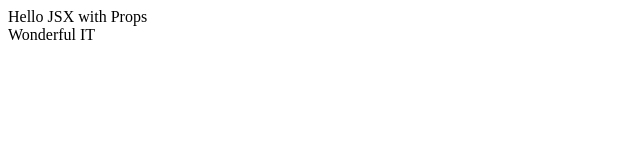
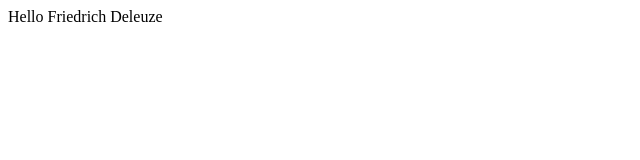
Before and after one commit to jstiven01/egghead-react-course, a React (Create React App) app: page / in a window 1280 px wide. Shown: the top 160 px of the page, without its empty margins (0-640 px from the left). Built offline with nearby package versions, Linux system fonts and the light colour scheme.

Commit message:
Importing propTypes and adding to Function component

```diff
--- a/package.json
+++ b/package.json
@@ -6,6 +6,7 @@
     "@testing-library/jest-dom": "^4.2.4",
     "@testing-library/react": "^9.4.0",
     "@testing-library/user-event": "^7.2.1",
+    "prop-types": "^15.7.2",
     "react": "^16.12.0",
     "react-dom": "^16.12.0",
     "react-scripts": "3.3.0"
--- a/src/index.js
+++ b/src/index.js
@@ -1,5 +1,6 @@
 import React from 'react';
 import ReactDOM from 'react-dom';
+import PropTypes from 'prop-types';
 //import './index.css';
 //import App from './App';
 //import * as serviceWorker from './serviceWorker';
@@ -23,14 +24,28 @@ const element = (
     <div {...props} />
 ); */
 
-const Message = props => <div>{props.msg}</div>
+/* const Message = props => <div>{props.msg}</div>
 const element = (
     <div className="container">
         <Message msg="Hello JSX with Props" />
         <Message msg="Wonderful IT" />
     </div>
 );
+ */
 
-console.log(element);
+//Function component
+function SayHelloAsFunction(props){
+    return (
+        <div>
+            Hello {props.firstName} {props.lastName}
+        </div>
+    )
+}
 
-ReactDOM.render(element, document.getElementById('root'));
+//Validation PropTypes
+SayHelloAsFunction.propTypes ={
+    firstName: PropTypes.string.isRequired,
+    lastName: PropTypes.string.isRequired,
+}
+
+ReactDOM.render(<SayHelloAsFunction firstName='Friedrich' lastName='Deleuze' />, document.getElementById('root'));
```
